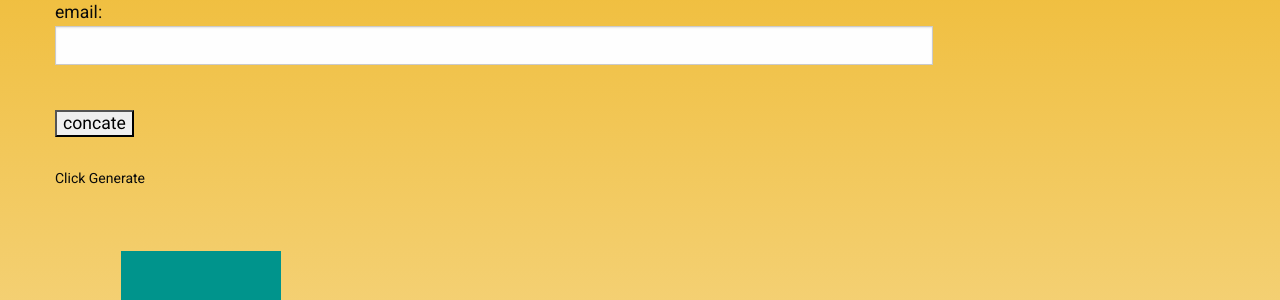
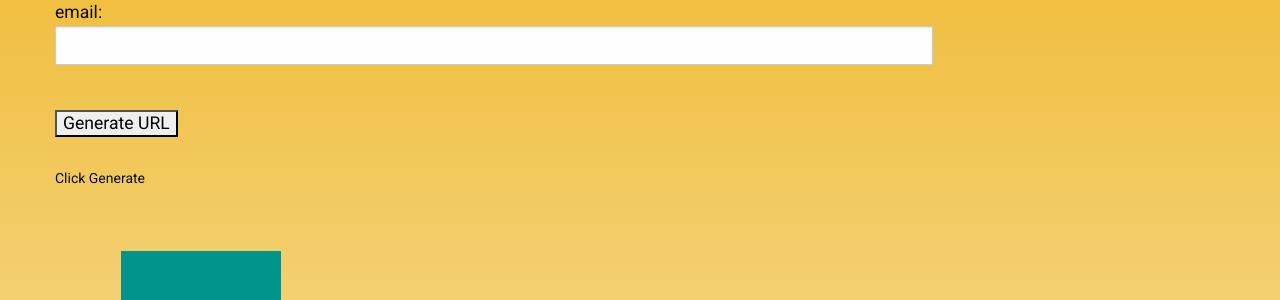
Before and after one commit to mdlister/Another-Techie-Blog, a Jekyll site: the page built from _posts/2023-01-03-Zoho-SalesIQ-URL-Generator.md, in a window 1280 px wide. Shown: the part 1107-1407 px from the top of the page. Built offline with Jekyll 4.4.1, drawn with Linux system fonts in a browser that asks for light colours; comment, search, counter and statistics services are not loaded.

Commit message:
updated button label

```diff
--- a/_posts/2023-01-03-Zoho-SalesIQ-URL-Generator.md
+++ b/_posts/2023-01-03-Zoho-SalesIQ-URL-Generator.md
@@ -27,7 +27,7 @@
 First name:<input type="text" id="firstname"><br>
 Second name:<input type="text" id="secondname"><br>
 email:<input type="text" id=email><br>
-<input type="button" id="addbutton" value="concate" onClick="addTwoStrings()">
+<input type="button" id="addbutton" value="Generate URL" onClick="addTwoStrings()">
 <br>
 <br>
 <label id="generatedurl">Click Generate</label>
```
